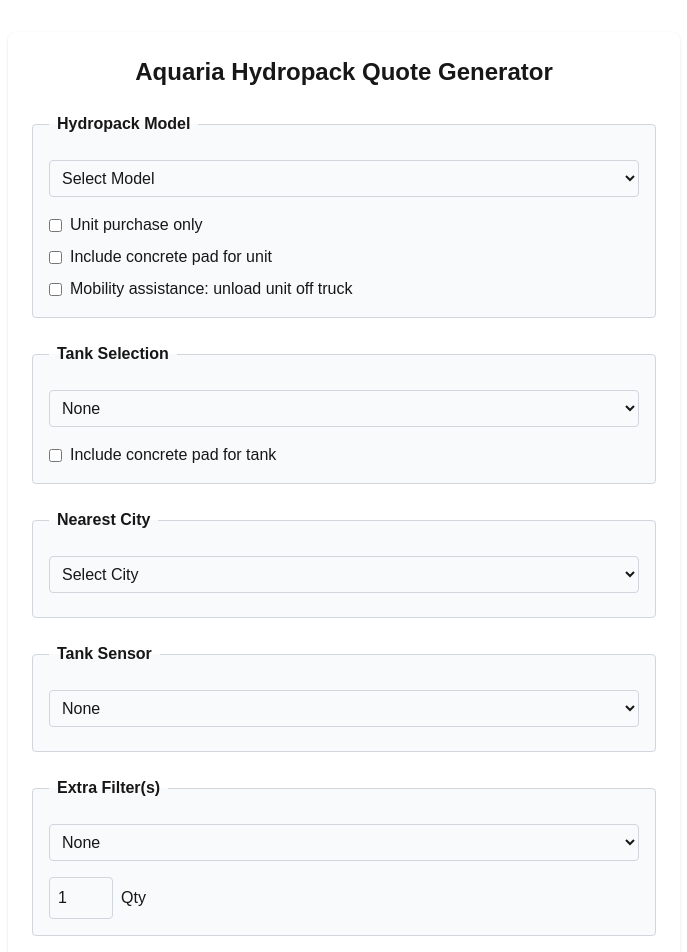
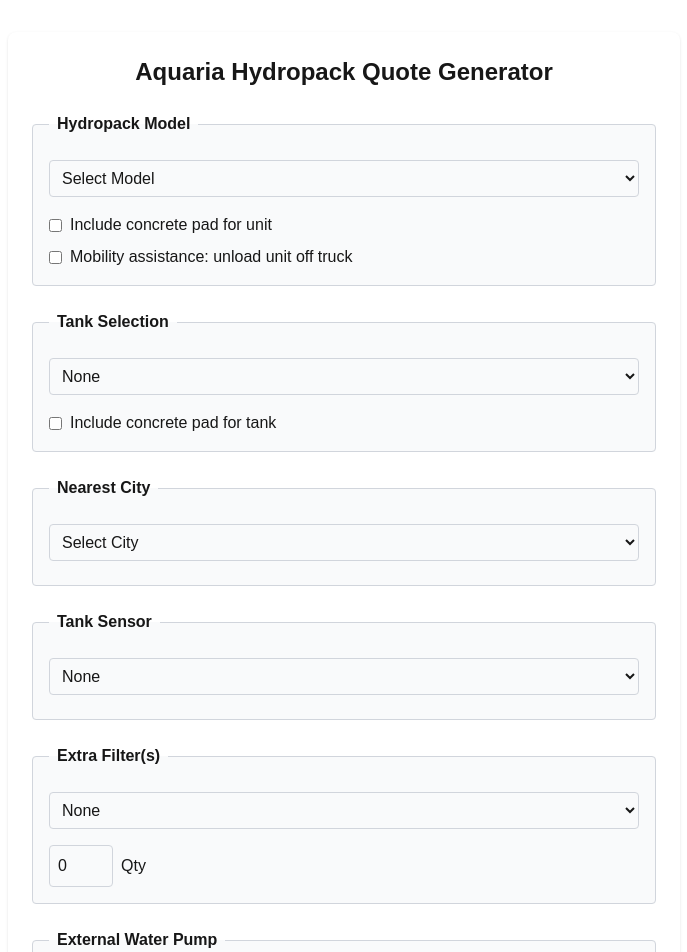
Before and after one commit to stgrky/d2d-sales-calculator, a Next.js app: page / in a window 1280 px wide. Shown: the top 952 px of the page, without its empty margins (296-983 px from the left). Built offline with nearby package versions, Linux system fonts and the light colour scheme.

Commit message:
removed unit purchase only option + set auto filter amount to zero

```diff
--- a/src/app/page.tsx
+++ b/src/app/page.tsx
@@ -19,7 +19,7 @@
 const [city, setCity] = useState<string>("");
 const [sensor, setSensor] = useState<string>("");
 const [filter, setFilter] = useState<string>("");
-const [filterQty, setFilterQty] = useState<number>(1);
+const [filterQty, setFilterQty] = useState<number>(0);
 const [pump, setPump] = useState<string>("");
 const [pumpDist, setPumpDist] = useState<number>(0);
 const [connection, setConnection] = useState<string>("");
@@ -412,16 +412,8 @@
             <option value="standard">Hydropack</option>
             <option value="x">Hydropack X</option>
           </select>
-          <label className="flex items-center mt-2">
-            <input
-              id="unitOnly"
-              type="checkbox"
-              className="mr-2"
-              checked={unitOnly}
-              onChange={(e) => setUnitOnly(e.target.checked)}
-            />
-            Unit purchase only
-          </label>
+
+
           <label className="flex items-center mt-2">
             <input
               id="unitPad"
```
